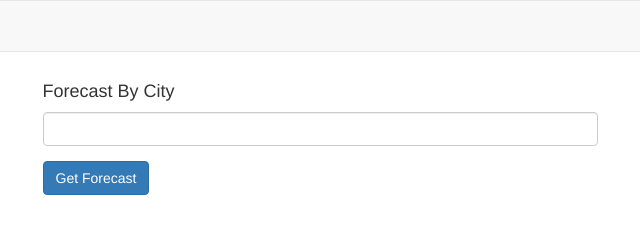
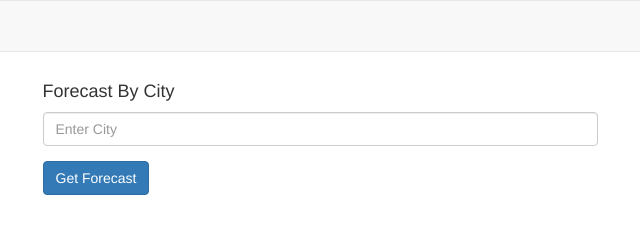
Before and after one commit to mikeulvila/angular_weather_forecast, a plain HTML site: page index.html in a window 1280 px wide. Shown: the full height of the page, 320-960 px from the left. Drawn offline with nearby package versions, Linux system fonts and the light colour scheme; some packages are replaced by stand-ins of ours.

Commit message:
add placeholder

```diff
--- a/views/home.html
+++ b/views/home.html
@@ -2,7 +2,7 @@
   <div class="col-md-6 col-md-offset-3">
     <h4>Forecast By City</h4>
     <div class="form-group">
-      <input type="text" class="form-control">
+      <input type="text" class="form-control" placeholder="Enter City">
     </div>
     <a href="#/forecast" class="btn btn-primary">Get Forecast</a>
   </div>
```
